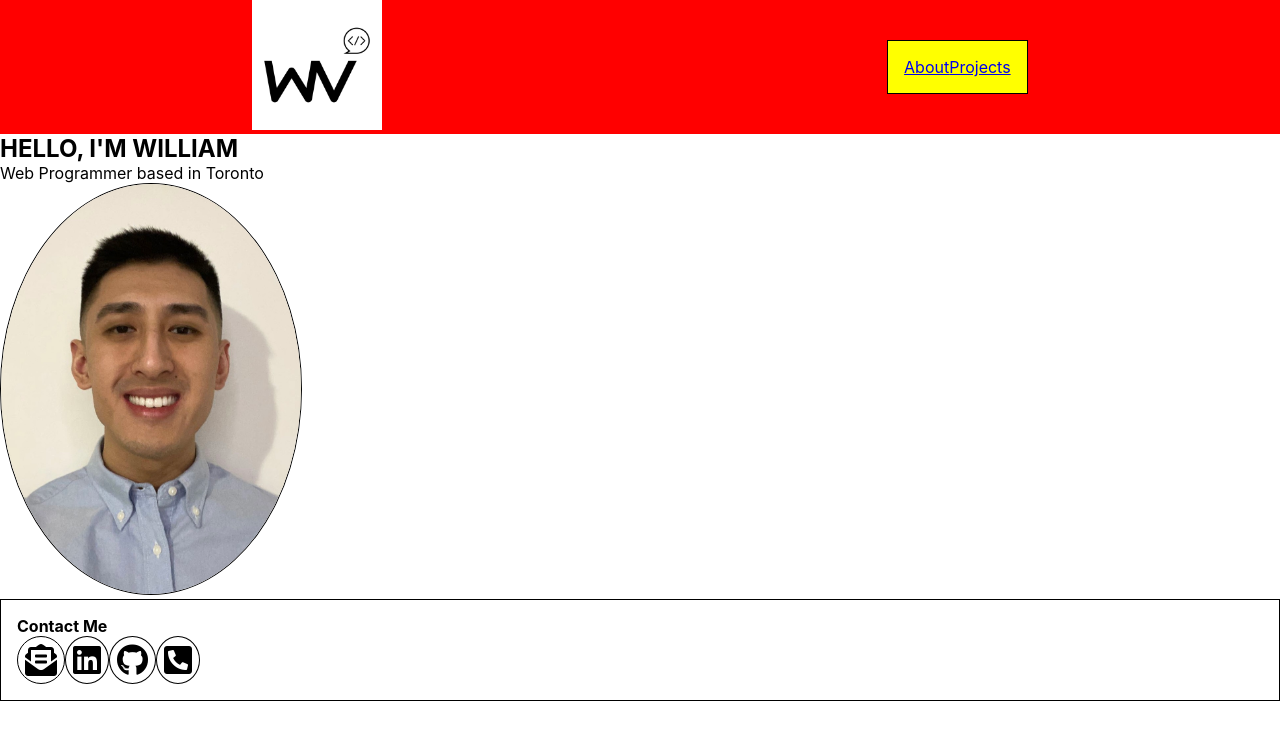
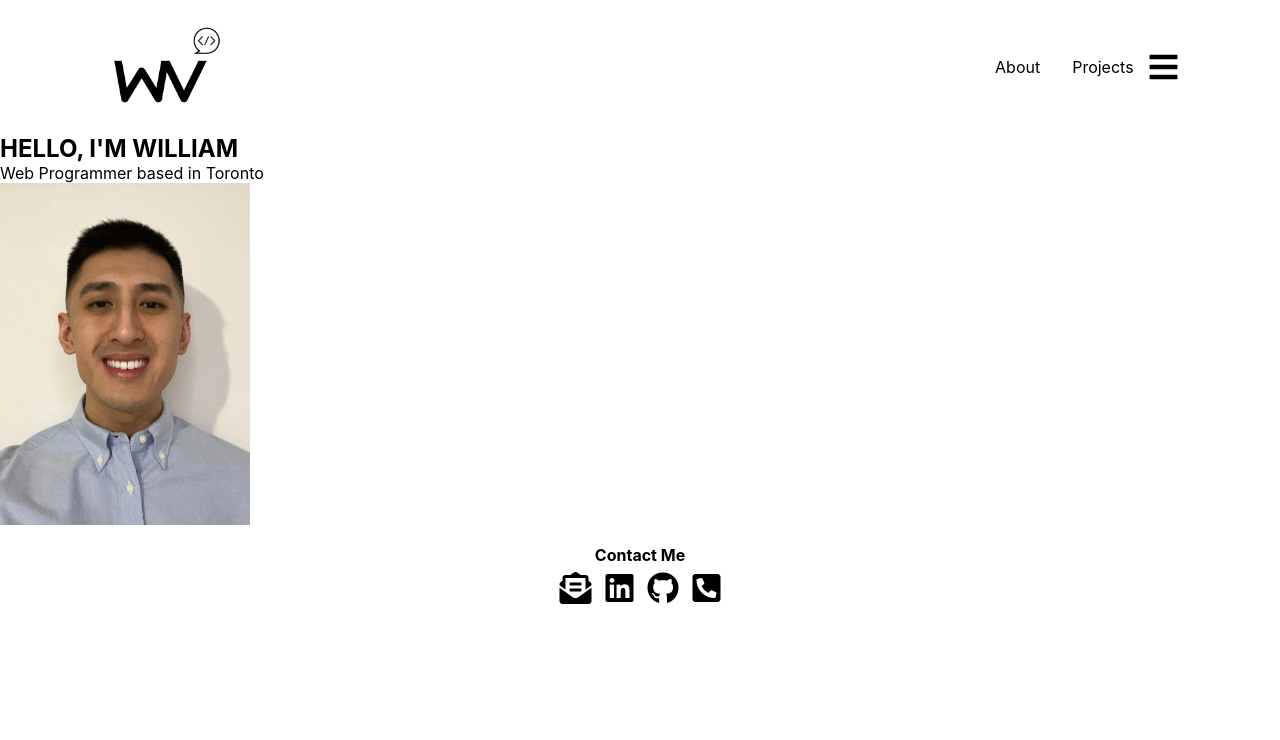
Before and after one commit to willvuong/react-portfolio-app, a React (Create React App) app: page / in a window 1280 px wide. Shown: the top 740 px of the page. Built offline with nearby package versions, Linux system fonts and the light colour scheme.

Commit message:
css commit 3

```diff
--- a/src/App.js
+++ b/src/App.js
@@ -1,4 +1,4 @@
-import { BrowserRouter, Route, Switch } from 'react-router-dom'
+import { BrowserRouter, Route, Switch, useLocation } from 'react-router-dom'
 
 import './App.css';
 import Header from './components/Header.js'
@@ -13,11 +13,12 @@ import projectsData from './data/ProjectsData.js'
 import contactData from './data/ContactData'
 
 function App() {
+  const location = useLocation();
   return (
     <div className="App">
       <Header />
       <BrowserRouter>
-        <Switch>
+      <Switch location={location} key={location.key}>
           <Route exact path='/'><Home /></Route>
           <Route exact path='/about'><About aboutData={aboutData}/></Route>
           <Route exact path='/projects'><Projects projectsData={projectsData}/></Route>
--- a/src/components/Header.js
+++ b/src/components/Header.js
@@ -3,10 +3,13 @@ import Navigation from './Navigation.js'
 const Header = () => {
     return (
         <header className='Header'>
-            <a href="/">
-                <img src="mylogo.png" className="mylogo" alt="logo" width="130" height="130" />
-            </a>
-            <Navigation />
+            <div className="navbar">
+                <a href="/">
+                    <img src="mylogo.png" className="myLogo" alt="logo"/>
+                </a>
+                <Navigation />
+                <i class="fas fa-bars fa-2x"></i>
+            </div>
         </header>
     )
 }
--- a/src/index.css
+++ b/src/index.css
@@ -4,6 +4,9 @@
 
 body {
   font-family: -apple-system, BlinkMacSystemFont, 'Segoe UI';
+
+  /* padding-left: 10%;
+  padding-right: 10%; */
   /* display: flex; */
   /* flex-direction: column; */
   /* align-items: center; */
@@ -21,20 +24,45 @@ body {
 }
 /******************************* HEADER *******************************/
 .Header {
-  background-color:red;
-
-  display: flex;
-  justify-content: flex-start;
+  /* background-color:red; */
+  width: 100%;
+  min-height: 10vh;
+  padding-left: 8%;
+  padding-right: 8%;
+  box-sizing: border-box;
+  overflow: hidden;
 }
 
-#navLinks {
-  background-color:yellow;
+.navbar {
+  width: 100%;
+  display: flex;
+  align-items: center;
+}
 
+.myLogo {
+  width: 130px;
+}
+
+.Navigation {
+  flex: 1; /* lets all the flexible items be the same length, regardless of its content */
+  text-align: right;
+}
+
+#navLinks li { /* remember to apply to 'li' specifically to affect the items within the ul #navLinks -> #navLinks li */
+  /* background-color:yellow;
+  border: 1px solid black; */
   list-style-type: none; /* gets rid of bullet points on an <ul> */
-  display: flex;
-  /* justify-content: space-between; */
+  display: inline-block;
   padding: 1rem;
-  border: 1px solid black;
+}
+
+#navLinks li a { /* <Link /> in Navigation.js comes out as a tag within the dom (refer to in dev tools on chrome) */
+  text-decoration: none;
+  color: black;
+}
+
+#navLinks li a:hover {
+  color: blue;
 }
 /******************************* HEADER *******************************/
 
@@ -42,9 +70,9 @@ body {
 /******************************* BODY *******************************/
 #portfolioImg {
 
-  width: 300px;
-  border: 1px black solid;
-  border-radius: 50%;
+  width: 250px;
+  /* border: 1px black solid;
+  border-radius: 50%; */
 }
 /******************************* BODY *******************************/
 
@@ -52,8 +80,8 @@ body {
 
 /******************************* FOOTER *******************************/
 .Footer {
-  border: 1px solid black;
-  /* text-align: center; */
+  /* border: 1px solid black; */
+  text-align: center;
   padding: 1rem;
 }
 
@@ -66,8 +94,8 @@ body {
 #contactLinks li{
   display: inline-block;
   padding: 7px;
-  border: 1px solid black;
-  border-radius: 50%;
+  /* border: 1px solid black;
+  border-radius: 50%; */
 }
 
 .fab, .fas{
```
